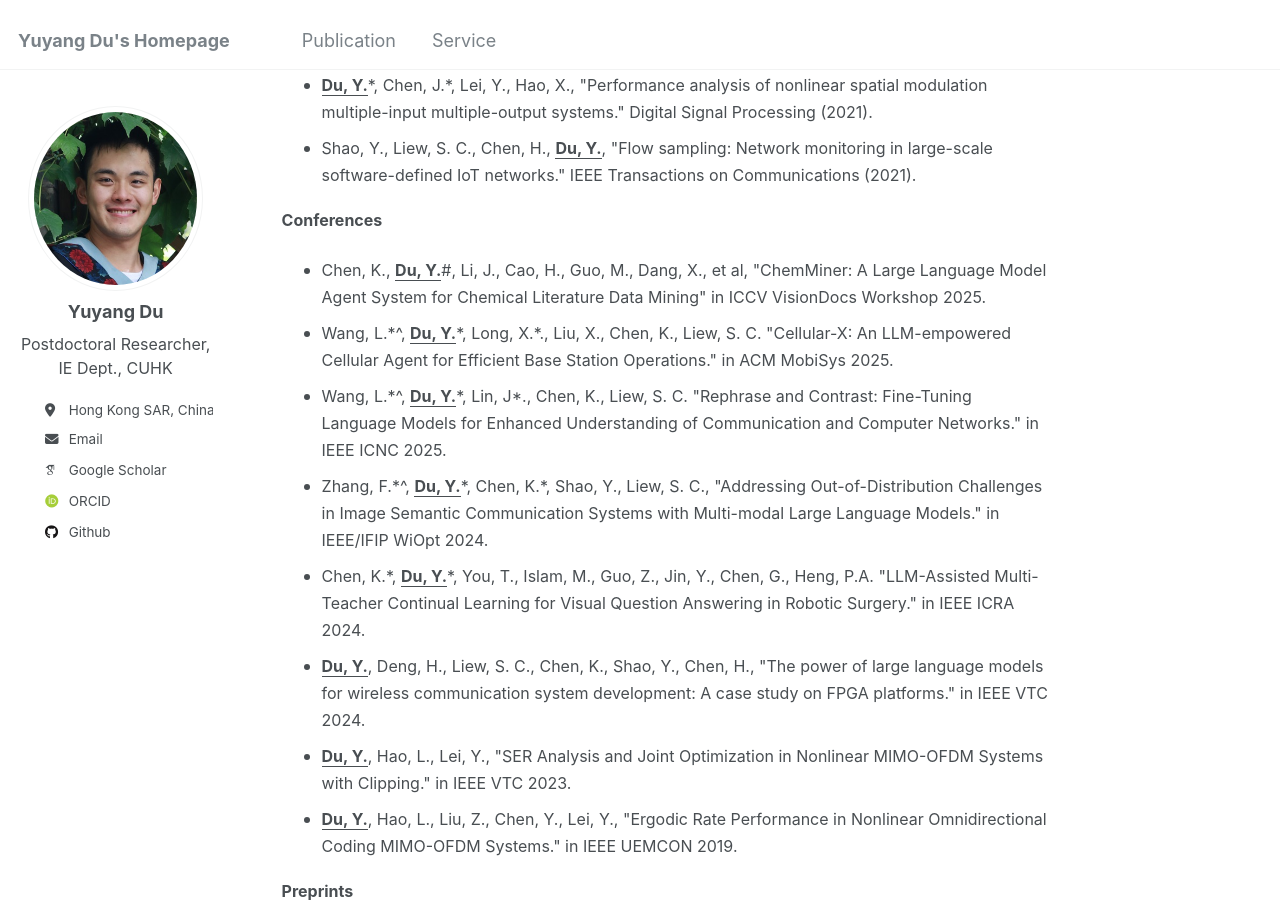
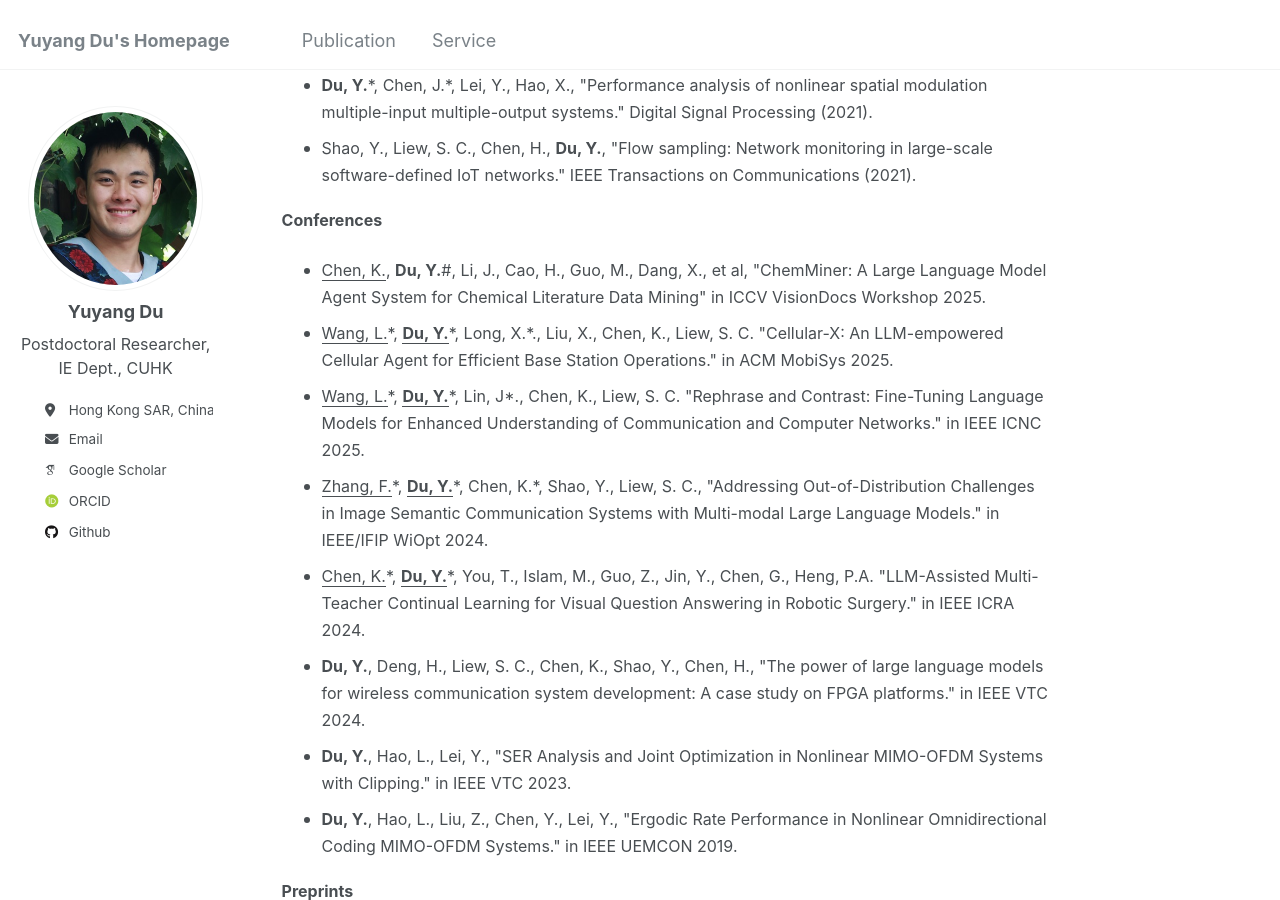
Before and after one commit to yuyangdu01/yuyangdu01.github.io, a Jekyll site: the page built from _pages/markdown.md, in a window 1280 px wide and 900 px high, scrolled down 753 px. Built offline with Jekyll 4.4.1, drawn with Linux system fonts in a browser that asks for light colours; some web fonts are replaced.

Commit message:
Update markdown.md

```diff
--- a/_pages/markdown.md
+++ b/_pages/markdown.md
@@ -14,22 +14,22 @@ List of Publications <font size=3></font><font size=1>(*equal contribution, #cor
 * <font size=3><b>Du, Y.</b>, Chen, K., Zhan, Y., Low, C. H., et al, "LMT++: Adaptively Collaborating LLMs with Multi-specialized Teachers for Continual VQA in Robotic Surgical Videos.." IEEE Transactions on Medical Imaging (2025).</font>
 * <font size=3><b>Du, Y.</b>, Liew, S. C., "Reliable Packet Detection for Random Access Networks: Analysis, Benchmark, and Optimization." IEEE Transactions on Vehicular Technology (2025).</font>
 * <font size=3><u>Cui, H.</u>*^, <b>Du, Y.</b>*, Yang, Q.*, Shao, Y., Liew, S. C., "LLMind: Orchestrating AI and IoT with LLMs for complex task execution." IEEE Communications Magazine (2024).</font>
-* <font size=3><b><u>Du, Y.</u></b>, Hao, L., Lei, Y., "Nonlinear Multi-Carrier System with Signal Clipping: Measurement, Analysis, and Optimization." IEEE Systems Journal (2024).</font>
-* <font size=3><b><u>Du, Y.</u></b>, Liew, S. C., Shao, Y., "Efficient FFT computation in IFDMA transceivers." IEEE Transactions on Wireless Communications (2023).</font>
-* <font size=3><b><u>Du, Y.</u></b>, Hao, L., Lei, Y., "SER Optimization in OFDM-IM Systems with Nonlinear Power Amplifiers." IEEE Transactions on Vehicular Technology (2023).</font>
-* <font size=3><b><u>Du, Y.</u></b>, Lei, Y., McGrath, S., "SER optimization in transparent OFDM relay systems in the presence of dual nonlinearity." Digital Signal Processing (2022).</font>
-* <font size=3><b><u>Du, Y.</u></b>*, Chen, J.*, Lei, Y., Hao, X., "Performance analysis of nonlinear spatial modulation multiple-input multiple-output systems." Digital Signal Processing (2021).</font>
-* <font size=3>Shao, Y., Liew, S. C., Chen, H., <b><u>Du, Y.</u></b>, "Flow sampling: Network monitoring in large-scale software-defined IoT networks." IEEE Transactions on Communications (2021).</font>
+* <font size=3><b>Du, Y.</b>, Hao, L., Lei, Y., "Nonlinear Multi-Carrier System with Signal Clipping: Measurement, Analysis, and Optimization." IEEE Systems Journal (2024).</font>
+* <font size=3><b>Du, Y.</b>, Liew, S. C., Shao, Y., "Efficient FFT computation in IFDMA transceivers." IEEE Transactions on Wireless Communications (2023).</font>
+* <font size=3><b>Du, Y.</b>, Hao, L., Lei, Y., "SER Optimization in OFDM-IM Systems with Nonlinear Power Amplifiers." IEEE Transactions on Vehicular Technology (2023).</font>
+* <font size=3><b>Du, Y.</b>, Lei, Y., McGrath, S., "SER optimization in transparent OFDM relay systems in the presence of dual nonlinearity." Digital Signal Processing (2022).</font>
+* <font size=3><b>Du, Y.</b>*, Chen, J.*, Lei, Y., Hao, X., "Performance analysis of nonlinear spatial modulation multiple-input multiple-output systems." Digital Signal Processing (2021).</font>
+* <font size=3>Shao, Y., Liew, S. C., Chen, H., <b>Du, Y.</b>, "Flow sampling: Network monitoring in large-scale software-defined IoT networks." IEEE Transactions on Communications (2021).</font>
 
 **<font size=3>Conferences</font>**
-* <font size=3>Chen, K., <b><u>Du, Y.</u></b>#, Li, J., Cao, H., Guo, M., Dang, X., et al, "ChemMiner: A Large Language Model Agent System for Chemical Literature Data Mining" in ICCV VisionDocs Workshop 2025.</font>
-* <font size=3>Wang, L.*^, <b><u>Du, Y.</u></b>*, Long, X.*., Liu, X., Chen, K., Liew, S. C. "Cellular-X: An LLM-empowered Cellular Agent for Efficient Base Station Operations." in ACM MobiSys 2025.</font>
-* <font size=3>Wang, L.*^, <b><u>Du, Y.</u></b>*, Lin, J*., Chen, K., Liew, S. C. "Rephrase and Contrast: Fine-Tuning Language Models for Enhanced Understanding of Communication and Computer Networks." in IEEE ICNC 2025.</font>
-* <font size=3>Zhang, F.*^, <b><u>Du, Y.</u></b>*, Chen, K.*, Shao, Y., Liew, S. C., "Addressing Out-of-Distribution Challenges in Image Semantic Communication Systems with Multi-modal Large Language Models." in IEEE/IFIP WiOpt 2024.</font>
-* <font size=3>Chen, K.*, <b><u>Du, Y.</u></b>*, You, T., Islam, M., Guo, Z., Jin, Y., Chen, G., Heng, P.A. "LLM-Assisted Multi-Teacher Continual Learning for Visual Question Answering in Robotic Surgery." in IEEE ICRA 2024.</font>
-* <font size=3><b><u>Du, Y.</u></b>, Deng, H., Liew, S. C., Chen, K., Shao, Y., Chen, H., "The power of large language models for wireless communication system development: A case study on FPGA platforms." in IEEE VTC 2024.</font>
-* <font size=3><b><u>Du, Y.</u></b>, Hao, L., Lei, Y., "SER Analysis and Joint Optimization in Nonlinear MIMO-OFDM Systems with Clipping." in IEEE VTC 2023.</font>
-* <font size=3><b><u>Du, Y.</u></b>, Hao, L., Liu, Z., Chen, Y., Lei, Y., "Ergodic Rate Performance in Nonlinear Omnidirectional Coding MIMO-OFDM Systems." in IEEE UEMCON 2019.</font>
+* <font size=3><u>Chen, K.</u>, <b>Du, Y.</b>#, Li, J., Cao, H., Guo, M., Dang, X., et al, "ChemMiner: A Large Language Model Agent System for Chemical Literature Data Mining" in ICCV VisionDocs Workshop 2025.</font>
+* <font size=3><u>Wang, L.</u>*, <b><u>Du, Y.</u></b>*, Long, X.*., Liu, X., Chen, K., Liew, S. C. "Cellular-X: An LLM-empowered Cellular Agent for Efficient Base Station Operations." in ACM MobiSys 2025.</font>
+* <font size=3><u>Wang, L.</u>*, <b><u>Du, Y.</u></b>*, Lin, J*., Chen, K., Liew, S. C. "Rephrase and Contrast: Fine-Tuning Language Models for Enhanced Understanding of Communication and Computer Networks." in IEEE ICNC 2025.</font>
+* <font size=3><u>Zhang, F.</u>*, <b><u>Du, Y.</u></b>*, Chen, K.*, Shao, Y., Liew, S. C., "Addressing Out-of-Distribution Challenges in Image Semantic Communication Systems with Multi-modal Large Language Models." in IEEE/IFIP WiOpt 2024.</font>
+* <font size=3><u>Chen, K.</u>*, <b><u>Du, Y.</u></b>*, You, T., Islam, M., Guo, Z., Jin, Y., Chen, G., Heng, P.A. "LLM-Assisted Multi-Teacher Continual Learning for Visual Question Answering in Robotic Surgery." in IEEE ICRA 2024.</font>
+* <font size=3><b>Du, Y.</b>, Deng, H., Liew, S. C., Chen, K., Shao, Y., Chen, H., "The power of large language models for wireless communication system development: A case study on FPGA platforms." in IEEE VTC 2024.</font>
+* <font size=3><b>Du, Y.</b>, Hao, L., Lei, Y., "SER Analysis and Joint Optimization in Nonlinear MIMO-OFDM Systems with Clipping." in IEEE VTC 2023.</font>
+* <font size=3><b>Du, Y.</b>, Hao, L., Liu, Z., Chen, Y., Lei, Y., "Ergodic Rate Performance in Nonlinear Omnidirectional Coding MIMO-OFDM Systems." in IEEE UEMCON 2019.</font>
 
 **<font size=3>Preprints</font>**
 * <font size=3>Qi, H.*^, <b><u>Du, Y.</u></b>*, Zhang, L., Liew, S. C., Chen, K., Du, Y., "VeriRAG: A Retrieval-Augmented Framework for Automated RTL Testability Repair." arXiv:2507.15664 (2025).</font>
```
